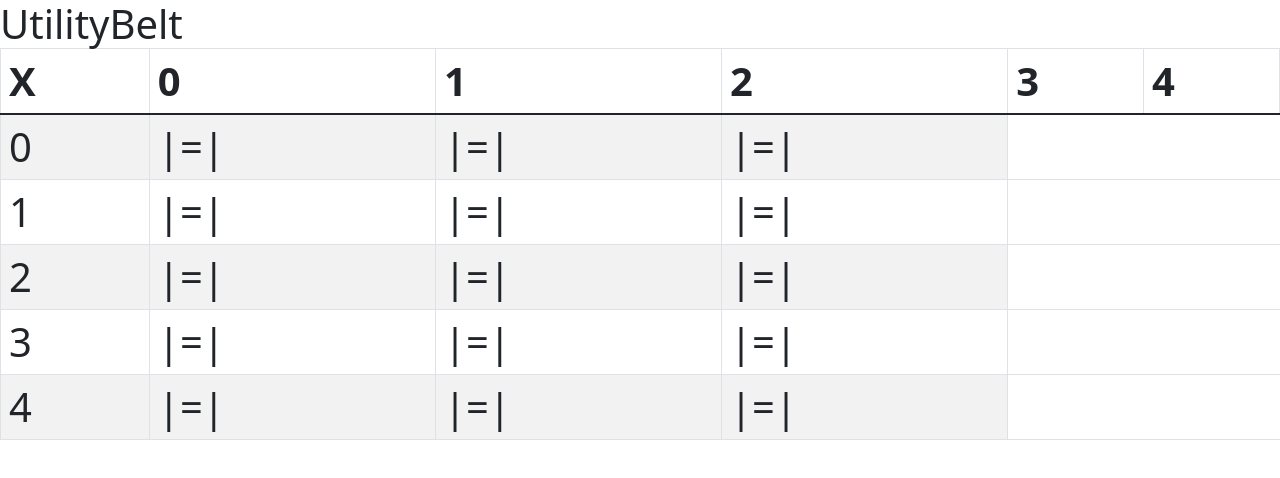
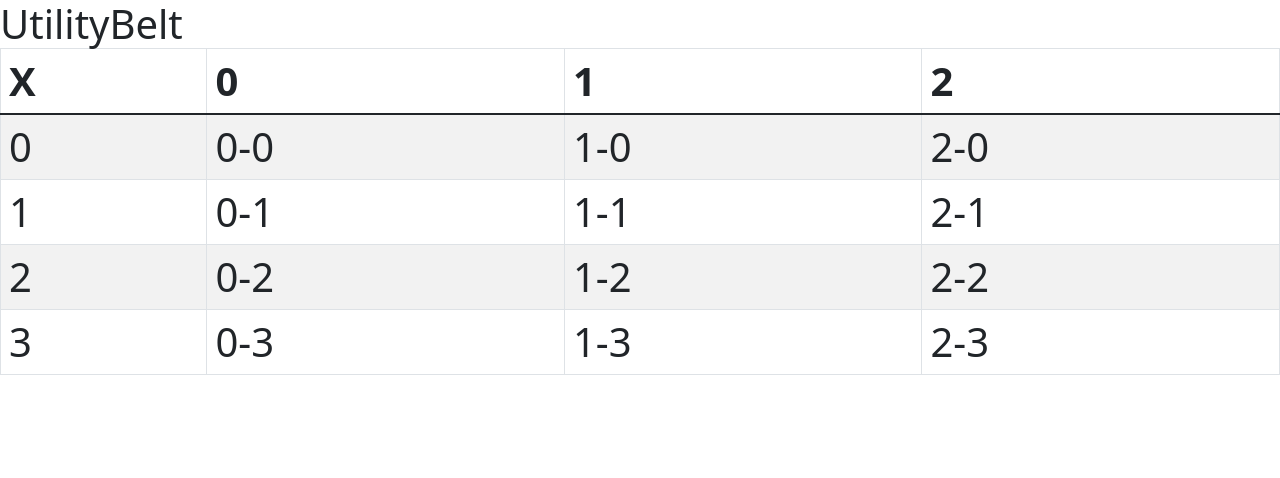
Before and after one commit to k4-100/calc, a React (Create React App) app: page / in a window 1280 px wide. Shown: the top 478 px of the page. Built offline with nearby package versions, Linux system fonts and the light colour scheme.

Commit message:
Fixed bug with wrong number of columns displayed in th

```diff
--- a/src/components/CustomTable/index.tsx
+++ b/src/components/CustomTable/index.tsx
@@ -1,14 +1,15 @@
 import React, { useState} from 'react'
 import { Table } from 'react-bootstrap'
 import { TableClass } from '../../utility/TableClass'
+
 /**
  *
  * @returns Table with cells
  */
 const CustomTable: React.FC = () =>{
     const [table, setTable] = useState<TableClass>(
-      new TableClass(5,3)
-    )
+      new TableClass(4,3)
+    );
 
     const changeTableCell = ( x:Number ,y:Number ) =>{
       alert( `${x}-${y}` )
@@ -21,7 +22,8 @@ const CustomTable: React.FC = () =>{
               <tr>
               <th>X</th>
               {
-                table.cells.map( (_,i) => <th key={i}>{i}</th> )
+                table.cells[0]
+                && table.cells[0].map( (_,i) => <th key={i}>{i}</th> )
               }
               </tr>
             </thead>
--- a/src/utility/TableClass.ts
+++ b/src/utility/TableClass.ts
@@ -47,8 +47,9 @@ export class TableClass{
         );
 
         this.cells = _cells
-        .map( ( row, x ) => row
-            .map( ( _, y ) => new Cell(x,y,'|=|') )
+        .map( ( row, y ) => row
+            .map( ( _, x ) => new Cell(x,y,`${x}-${y}`) )
         );
+        debugger
     }
 }
```
